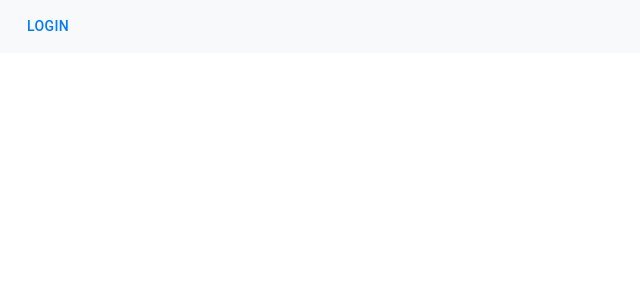
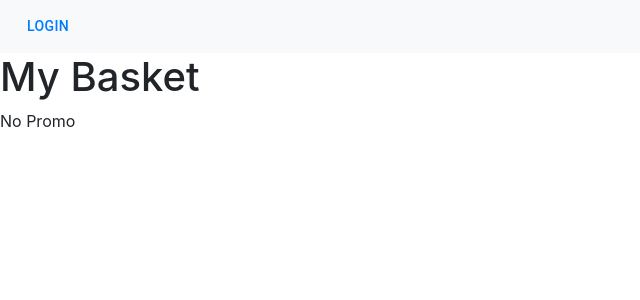
Before and after one commit to Ahder/BookingApp, a React (Create React App) app: page /basket in a window 1280 px wide. Shown: the top 300 px of the page, without its empty margins (0-640 px from the left). Built offline with nearby package versions, Linux system fonts and the light colour scheme.

Commit message:
Add basket and promo info

```diff
--- /dev/null
+++ b/src/Basket/BasketComp.tsx
@@ -0,0 +1,19 @@
+import React from 'react';
+
+
+export default class BasketComp extends React.Component<any, any> {
+
+    constructor(props: any) {
+        super(props);
+    }
+
+
+    render() {
+        return (
+            <div>
+                <h1>My Basket</h1>
+                {this.props.promo ? <p>Promo enabled</p> : <p>No Promo</p>}
+            </div>
+        );
+    }
+}
--- a/src/NavBar/NavBar.tsx
+++ b/src/NavBar/NavBar.tsx
@@ -40,6 +40,11 @@ export class NavBar extends React.Component<any, any> {
                             <Link to="/station">Booking</Link>
                             </Button>
                         </li>}
+                        {this.props.loggedIn && <li className="nav-item">
+                            <Button>
+                                <Link to="/basket">Basket</Link>
+                            </Button>
+                        </li>}
                     </ul>
                 </div>
             </nav>
--- a/src/UserPanel/UserPanel.tsx
+++ b/src/UserPanel/UserPanel.tsx
@@ -4,11 +4,11 @@ export class UserPanel extends React.Component<any, any> {
 
     constructor(props: any) {
         super(props);
-        this.onChangePromo= this.onChangePromo.bind(this);
+        this.onChangePromo = this.onChangePromo.bind(this);
     }
 
-     onChangePromo(e: any) {
-        this.props.setPromo(e.target.checked);
+    async onChangePromo(e: any) {
+        await this.props.setPromo(e.target.checked);
     }
 
     render() {
@@ -16,7 +16,7 @@ export class UserPanel extends React.Component<any, any> {
             <div>
                 <p id="email" className="makeGreen">Email: {this.props.email}</p>
                 <div className="form-check">
-                    <input className="form-check-input" type="checkbox" value="" id="defaultCheck1"
+                    <input className="form-check-input" type="checkbox" checked={this.props.promo} id="defaultCheck1"
                            onChange={this.onChangePromo}/>
                     <label className="form-check-label" htmlFor="defaultCheck1">
                         Promo
--- a/src/index.tsx
+++ b/src/index.tsx
@@ -8,6 +8,7 @@ import {BrowserRouter as Router, Route} from "react-router-dom";
 import {UserPanel} from "./UserPanel/UserPanel";
 import {NavBar} from "./NavBar/NavBar";
 import LoginComp from "./LoginComp/LoginComp";
+import BasketComp from "./Basket/BasketComp";
 
 export default function App() {
 
@@ -33,8 +34,9 @@ export default function App() {
                     }/>
                     <Route exact path="/station" component={SearchStation}/>
                     <Route exact path="/user" render={
-                        (routeProps) => <UserPanel {...{email, setPromo, ...routeProps}}/>}/>
-                </div>
+                        (routeProps) => <UserPanel {...{email, promo, setPromo, ...routeProps}}/>}/>
+                    <Route exact path="/basket" render={
+                        (routeProps) => <BasketComp {...{promo, ...routeProps}}/>}/>                </div>
             </Router>
         </div>
     );
```
